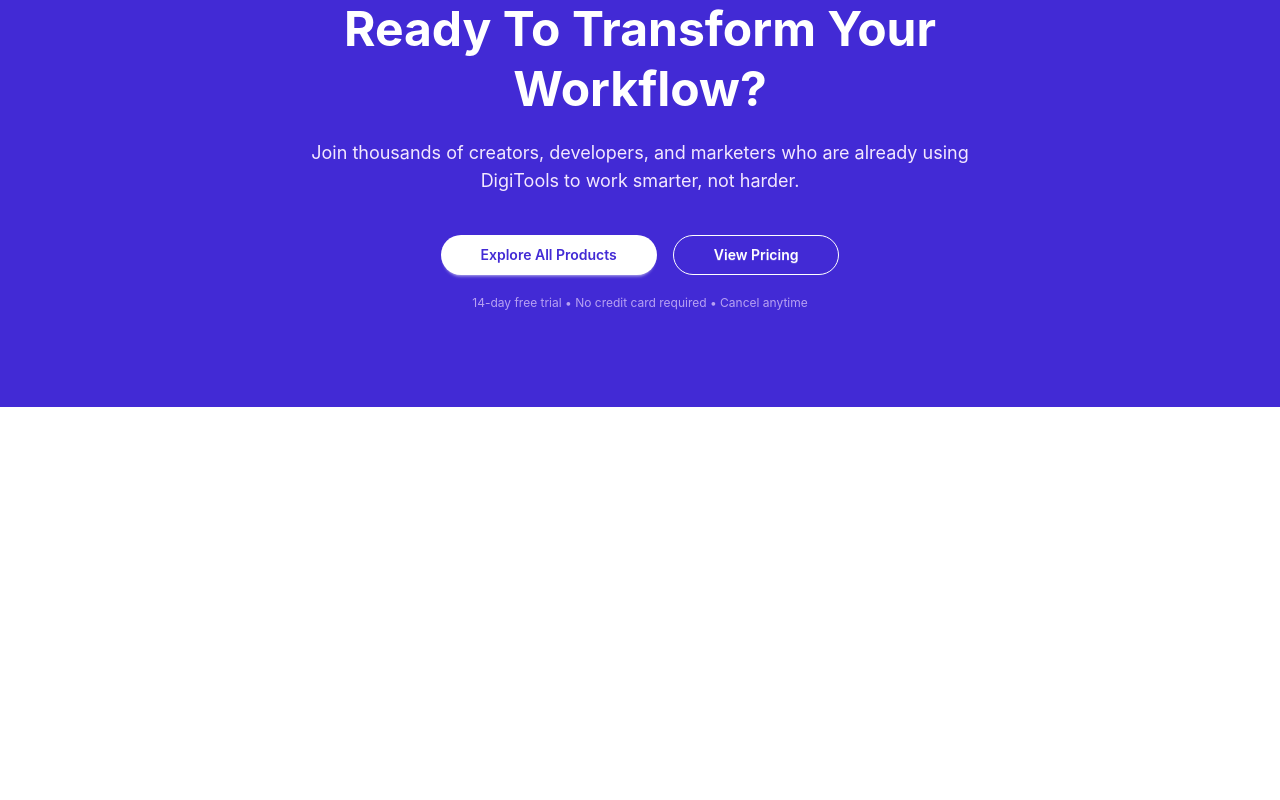
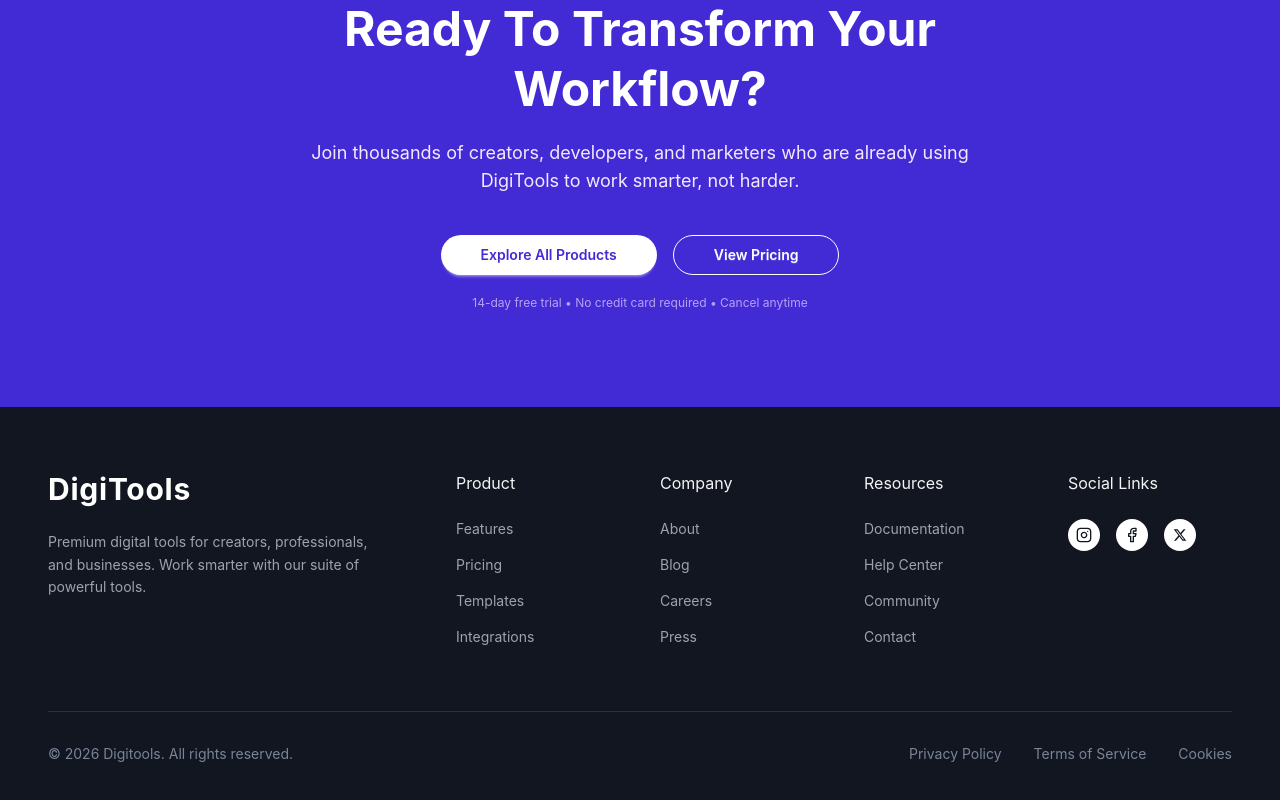
Before and after one commit to rasel96/ElevenTools, a React (Vite) app: page / in a window 1280 px wide. Shown: the part 4115-4915 px from the top of the page. Before the commit the page ends 4522 px from the top, so only its background shows below. Built offline with nearby package versions, Linux system fonts and the light colour scheme.

Commit message:
Added footer and toastify

```diff
--- a/src/App.jsx
+++ b/src/App.jsx
@@ -9,6 +9,7 @@
 import CTA from './components/CTA';
 import { ToastContainer } from 'react-toastify';
 import 'react-toastify/dist/ReactToastify.css';
+import Footer from './components/Footer';
 const getProducts = async () => {
   const res = await fetch('/products.json');
   return res.json();
@@ -70,8 +71,14 @@
             <Steps />
             <Pricing />
             <CTA />
+            <Footer />
           </>
         )}
+        <ToastContainer
+          position="bottom-right"
+          autoClose={3000}
+          hideProgressBar
+        />
       </div>
     </>
   );
--- /dev/null
+++ b/src/components/Footer.jsx
@@ -0,0 +1,221 @@
+const Footer = () => {
+  return (
+    <footer className="bg-[#121620] text-white font-sans">
+      <div className="container mx-auto px-6 lg:px-12 py-16">
+        <div className="grid grid-cols-1 md:grid-cols-12 gap-10 mb-16">
+          <div className="md:col-span-4 pr-0 md:pr-10">
+            <a
+              href="/"
+              className="text-3xl font-bold tracking-wide mb-6 block text-white"
+            >
+              DigiTools
+            </a>
+            <p className="text-[#9CA3AF] text-sm leading-relaxed max-w-sm">
+              Premium digital tools for creators, professionals, and businesses.
+              Work smarter with our suite of powerful tools.
+            </p>
+          </div>
+
+          <div className="md:col-span-2">
+            <h4 className="text-base text-gray-100 mb-6 font-normal">
+              Product
+            </h4>
+            <ul className="space-y-4 text-[#9CA3AF] text-sm">
+              <li>
+                <a
+                  href="#"
+                  className="hover:text-white transition-colors duration-200"
+                >
+                  Features
+                </a>
+              </li>
+              <li>
+                <a
+                  href="#"
+                  className="hover:text-white transition-colors duration-200"
+                >
+                  Pricing
+                </a>
+              </li>
+              <li>
+                <a
+                  href="#"
+                  className="hover:text-white transition-colors duration-200"
+                >
+                  Templates
+                </a>
+              </li>
+              <li>
+                <a
+                  href="#"
+                  className="hover:text-white transition-colors duration-200"
+                >
+                  Integrations
+                </a>
+              </li>
+            </ul>
+          </div>
+          <div className="md:col-span-2">
+            <h4 className="text-base text-gray-100 mb-6 font-normal">
+              Company
+            </h4>
+            <ul className="space-y-4 text-[#9CA3AF] text-sm">
+              <li>
+                <a
+                  href="#"
+                  className="hover:text-white transition-colors duration-200"
+                >
+                  About
+                </a>
+              </li>
+              <li>
+                <a
+                  href="#"
+                  className="hover:text-white transition-colors duration-200"
+                >
+                  Blog
+                </a>
+              </li>
+              <li>
+                <a
+                  href="#"
+                  className="hover:text-white transition-colors duration-200"
+                >
+                  Careers
+                </a>
+              </li>
+              <li>
+                <a
+                  href="#"
+                  className="hover:text-white transition-colors duration-200"
+                >
+                  Press
+                </a>
+              </li>
+            </ul>
+          </div>
+          <div className="md:col-span-2">
+            <h4 className="text-base text-gray-100 mb-6 font-normal">
+              Resources
+            </h4>
+            <ul className="space-y-4 text-[#9CA3AF] text-sm">
+              <li>
+                <a
+                  href="#"
+                  className="hover:text-white transition-colors duration-200"
+                >
+                  Documentation
+                </a>
+              </li>
+              <li>
+                <a
+                  href="#"
+                  className="hover:text-white transition-colors duration-200"
+                >
+                  Help Center
+                </a>
+              </li>
+              <li>
+                <a
+                  href="#"
+                  className="hover:text-white transition-colors duration-200"
+                >
+                  Community
+                </a>
+              </li>
+              <li>
+                <a
+                  href="#"
+                  className="hover:text-white transition-colors duration-200"
+                >
+                  Contact
+                </a>
+              </li>
+            </ul>
+          </div>
+          <div className="md:col-span-2">
+            <h4 className="text-base text-gray-100 mb-6 font-normal">
+              Social Links
+            </h4>
+            <div className="flex gap-4">
+              <a
+                href="#"
+                className="w-8 h-8 rounded-full bg-white flex items-center justify-center text-[#121620] hover:bg-gray-200 transition-colors duration-200"
+              >
+                <svg
+                  width="16"
+                  height="16"
+                  viewBox="0 0 24 24"
+                  fill="none"
+                  stroke="currentColor"
+                  strokeWidth="2"
+                  strokeLinecap="round"
+                  strokeLinejoin="round"
+                >
+                  <rect x="2" y="2" width="20" height="20" rx="5" ry="5"></rect>
+                  <path d="M16 11.37A4 4 0 1 1 12.63 8 4 4 0 0 1 16 11.37z"></path>
+                  <line x1="17.5" y1="6.5" x2="17.51" y2="6.5"></line>
+                </svg>
+              </a>
+              <a
+                href="#"
+                className="w-8 h-8 rounded-full bg-white flex items-center justify-center text-[#121620] hover:bg-gray-200 transition-colors duration-200"
+              >
+                <svg
+                  width="16"
+                  height="16"
+                  viewBox="0 0 24 24"
+                  fill="none"
+                  stroke="currentColor"
+                  strokeWidth="2"
+                  strokeLinecap="round"
+                  strokeLinejoin="round"
+                >
+                  <path d="M18 2h-3a5 5 0 0 0-5 5v3H7v4h3v8h4v-8h3l1-4h-4V7a1 1 0 0 1 1-1h3z"></path>
+                </svg>
+              </a>
+              <a
+                href="#"
+                className="w-8 h-8 rounded-full bg-white flex items-center justify-center text-[#121620] hover:bg-gray-200 transition-colors duration-200"
+              >
+                <svg
+                  width="14"
+                  height="14"
+                  viewBox="0 0 24 24"
+                  fill="currentColor"
+                >
+                  <path d="M18.244 2.25h3.308l-7.227 8.26 8.502 11.24H16.17l-5.214-6.817L4.99 21.75H1.68l7.73-8.835L1.254 2.25H8.08l4.713 6.231zm-1.161 17.52h1.833L7.084 4.126H5.117z" />
+                </svg>
+              </a>
+            </div>
+          </div>
+        </div>
+        <div className="pt-8 border-t border-[#2A3143] flex flex-col md:flex-row justify-between items-center gap-4 text-[#7A8499] text-sm">
+          <p>© 2026 Digitools. All rights reserved.</p>
+          <div className="flex gap-8">
+            <a
+              href="#"
+              className="hover:text-white transition-colors duration-200"
+            >
+              Privacy Policy
+            </a>
+            <a
+              href="#"
+              className="hover:text-white transition-colors duration-200"
+            >
+              Terms of Service
+            </a>
+            <a
+              href="#"
+              className="hover:text-white transition-colors duration-200"
+            >
+              Cookies
+            </a>
+          </div>
+        </div>
+      </div>
+    </footer>
+  );
+};
+
+export default Footer;
```
